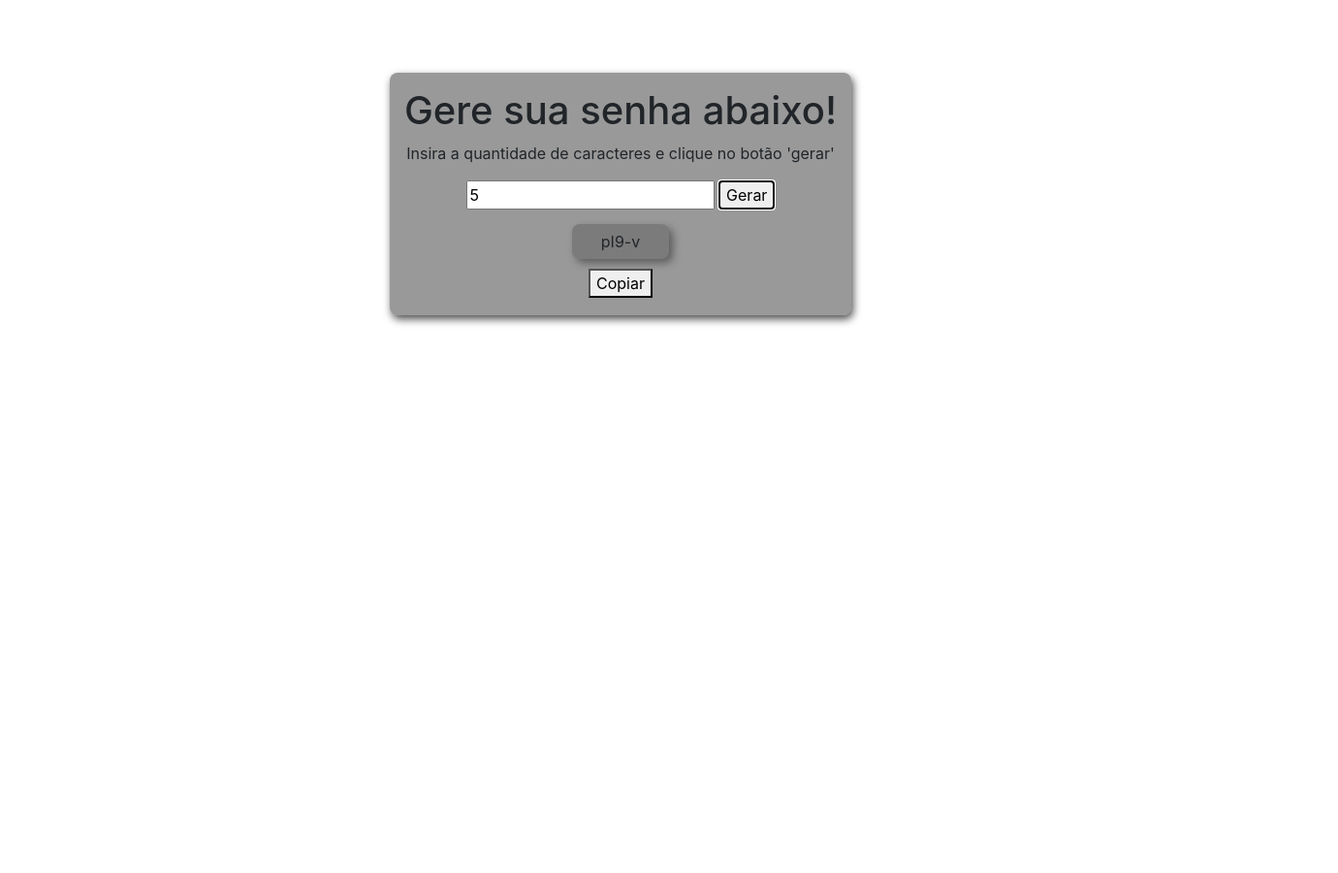
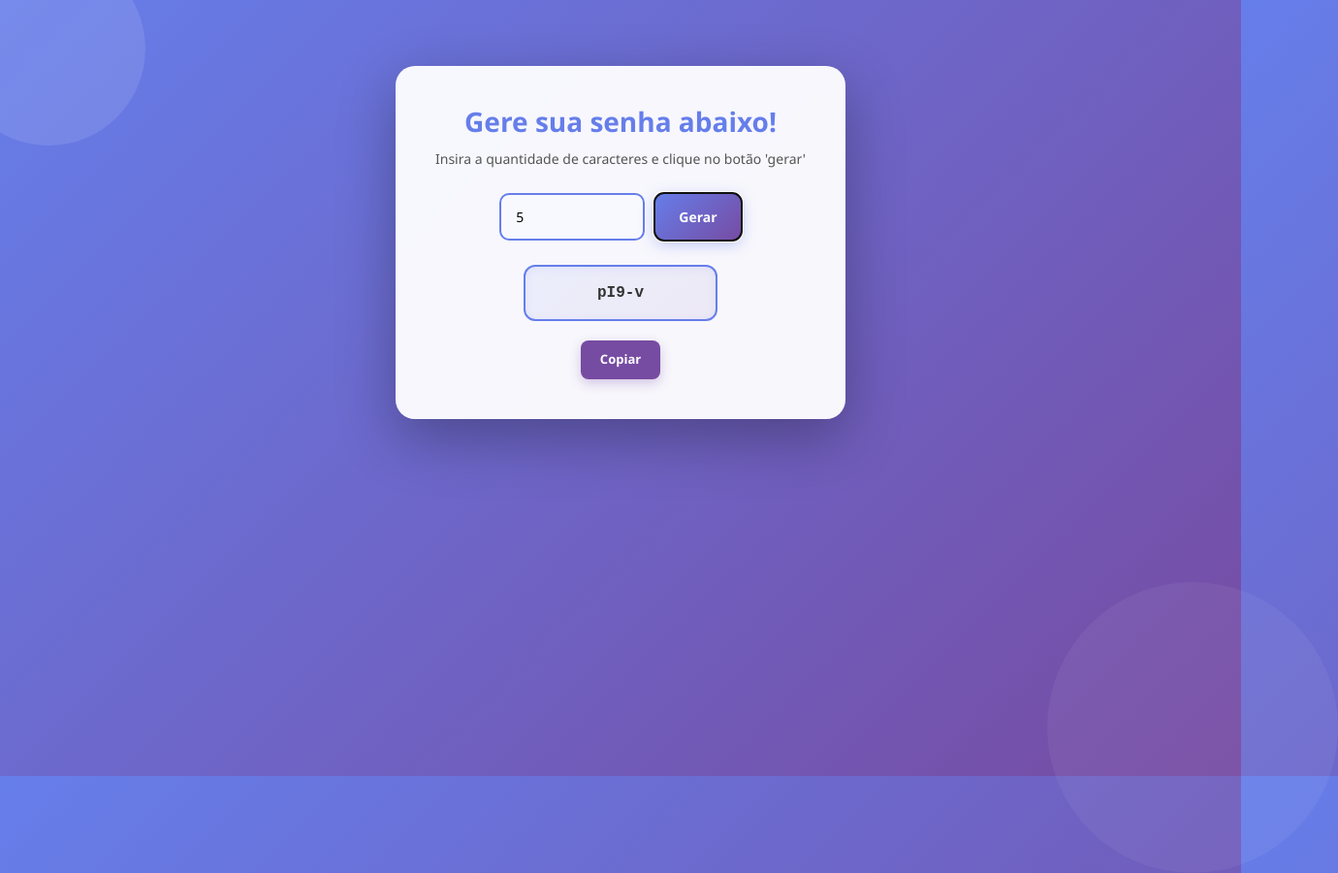
Before and after one commit to JonasLucas00/Password-Generator, a website: page index.html in a window 1280 px wide. Both pictures are taken after typing "5" into the empty fields and a click on the button "Gerar". Shown: the whole page at 97% size, 1380 px wide, since content can reach past the window. Before the commit the page ends 800 px from the top, so only its background shows below. Drawn offline with nearby package versions, Linux system fonts and the light colour scheme.

Commit message:
style: Melhora estilização da aplicação

```diff
--- a/src/CSS/style.css
+++ b/src/CSS/style.css
@@ -1,3 +1,9 @@
+* {
+    margin: 0;
+    padding: 0;
+    box-sizing: border-box;
+}
+
 body {
     width: 100%;
     height: 100vh;
@@ -5,22 +11,108 @@ body {
     justify-content: center;
     align-items: center;
     flex-direction: column;
+    background: linear-gradient(135deg, #667eea 0%, #764ba2 100%);
+    font-family: 'Segoe UI', Tahoma, Geneva, Verdana, sans-serif;
+    position: relative;
+    overflow: hidden;
+}
+
+body::before {
+    content: '';
+    position: absolute;
+    width: 200px;
+    height: 200px;
+    background: rgba(255, 255, 255, 0.1);
+    border-radius: 50%;
+    top: -50px;
+    left: -50px;
+}
+
+body::after {
+    content: '';
+    position: absolute;
+    width: 300px;
+    height: 300px;
+    background: rgba(255, 255, 255, 0.05);
+    border-radius: 50%;
+    bottom: -100px;
+    right: -100px;
 }
 
 .section-1 {
-    background-color: rgba(0, 0, 0, 0.4);
+    background: rgba(255, 255, 255, 0.95);
+    backdrop-filter: blur(10px);
     transform: translateY(-200px);
-    min-width: 300px;
-    min-height: 250px;
+    min-width: 350px;
+    min-height: 320px;
     text-align: center;
-    padding: 15px;
-    border-radius: 8px;
-    box-shadow: 2px 4px 8px rgba(0, 0, 0, 0.7);
+    padding: 40px;
+    border-radius: 20px;
+    box-shadow: 0 20px 60px rgba(0, 0, 0, 0.3);
+    border: 1px solid rgba(255, 255, 255, 0.3);
+    position: relative;
+    z-index: 10;
+    margin-top: 100px;
 }
 
+.section-1 h1 {
+    color: #667eea;
+    margin-bottom: 10px;
+    font-size: 28px;
+    font-weight: 700;
+}
 
-.copy-btn {
-    margin-top: 10px;
+.section-1 p {
+    color: #555;
+    margin-bottom: 25px;
+    font-size: 14px;
+}
+
+.section-1-form {
+    display: flex;
+    gap: 10px;
+    margin-bottom: 25px;
+    justify-content: center;
+}
+
+.qnt-Caracteres {
+    padding: 12px 15px;
+    border: 2px solid #667eea;
+    border-radius: 10px;
+    font-size: 14px;
+    width: 150px;
+    transition: all 0.3s ease;
+    background-color: #f8f9ff;
+}
+
+.qnt-Caracteres:focus {
+    outline: none;
+    border-color: #764ba2;
+    box-shadow: 0 0 15px rgba(102, 126, 234, 0.4);
+    background-color: white;
+}
+
+.generate-btn {
+    padding: 12px 25px;
+    background: linear-gradient(135deg, #667eea 0%, #764ba2 100%);
+    color: white;
+    border: none;
+    border-radius: 10px;
+    font-size: 14px;
+    font-weight: 600;
+    cursor: pointer;
+    transition: all 0.3s ease;
+    box-shadow: 0 4px 15px rgba(102, 126, 234, 0.4);
+}
+
+.generate-btn:hover {
+    transform: translateY(-2px);
+    box-shadow: 0 6px 20px rgba(102, 126, 234, 0.6);
+}
+
+.generate-btn:active {
+    transform: translateY(0);
+    box-shadow: 0 2px 10px rgba(102, 126, 234, 0.4);
 }
 
 .pass-div {
@@ -28,14 +120,58 @@ body {
     flex-direction: column;
     align-items: center;
     justify-content: center;
-    margin-top: 15px;
+    margin-top: 20px;
+    gap: 15px;
+}
 
+.password-text {
+    min-height: 50px;
+    display: flex;
+    align-items: center;
+    justify-content: center;
 }
 
 .password-text-style {
-    background-color: rgba(0, 0, 0, 0.2);
-    min-width: 100px;
-    padding: 6px;
+    background: linear-gradient(135deg, #667eea15 0%, #764ba215 100%);
+    min-width: 200px;
+    padding: 15px 20px;
+    border-radius: 12px;
+    box-shadow: inset 0 2px 10px rgba(102, 126, 234, 0.1);
+    border: 2px solid #667eea;
+    color: #333;
+    font-size: 16px;
+    font-weight: 600;
+    font-family: 'Courier New', monospace;
+    word-break: break-all;
+    transition: all 0.3s ease;
+}
+
+.password-text-style:hover {
+    background: linear-gradient(135deg, #667eea25 0%, #764ba225 100%);
+    box-shadow: inset 0 2px 10px rgba(102, 126, 234, 0.2), 0 4px 15px rgba(102, 126, 234, 0.2);
+}
+
+.copy-btn {
+    margin-top: 5px;
+    padding: 10px 20px;
+    background: #764ba2;
+    color: white;
+    border: none;
     border-radius: 8px;
-    box-shadow: 4px 4px 8px rgba(0, 0, 0, 0.4);
+    font-size: 13px;
+    font-weight: 600;
+    cursor: pointer;
+    transition: all 0.3s ease;
+    box-shadow: 0 4px 12px rgba(118, 75, 162, 0.3);
 }
+
+.copy-btn:hover {
+    background: #667eea;
+    transform: translateY(-2px);
+    box-shadow: 0 6px 18px rgba(102, 126, 234, 0.4);
+}
+
+.copy-btn:active {
+    transform: translateY(0);
+    box-shadow: 0 2px 8px rgba(102, 126, 234, 0.3);
+}
```
Also changed, not shown: README.md.
